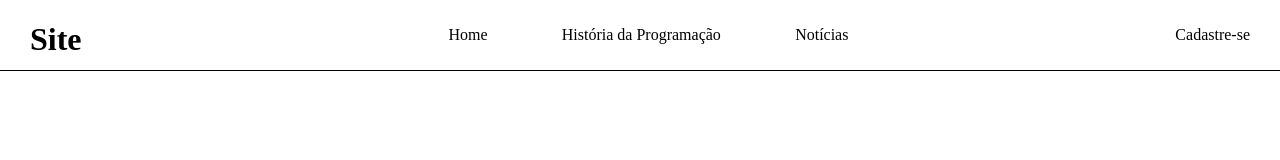
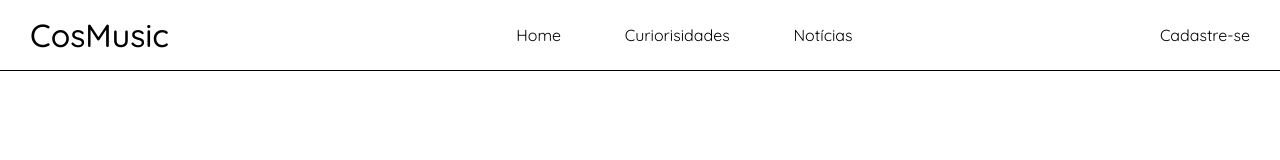
Before and after one commit to matheus-rosa11/Projeto-Individual-PI, a website: page public/index.html in a window 1280 px wide. Drawn offline with Linux system fonts and the light colour scheme.

Commit message:
Iniciando site individual - header

```diff
--- a/public/css/style.css
+++ b/public/css/style.css
@@ -1,11 +1,20 @@
+@import url('https://fonts.googleapis.com/css2?family=Quicksand:wght@300;400;500;600;700&display=swap');
+
 body {
     margin: 0;
+    font-family: 'Quicksand', sans-serif;
 }
 
 .header {
     display: flex;
     height: 70px;
-    border-bottom: solid 1px black;
+    border-bottom: solid 0.5px black;
+}
+
+.header h1 {
+    margin: 0px 30px;
+    align-self: center;
+    font-weight: 500;
 }
 
 .header .menu {
@@ -17,18 +26,22 @@ body {
     display: flex;
     align-items: center;
     width: 400px;
-    justify-content: space-between;
+    justify-content: space-around;
     list-style-type: none;
 }
 
-.header h1 {
-    margin-left: 30px;
+
+.header .btn_cadastro {
+    display: flex;
+    align-items: center;
+    margin: 0px 30px;
+    text-decoration: none;
+    color: black;
 }
 
 .header a {
     display: flex;
     align-items: center;
-    margin-right: 30px;
     text-decoration: none;
     color: black;
 }
--- a/public/index.html
+++ b/public/index.html
@@ -8,18 +8,28 @@
     <link rel="stylesheet" href="css/style.css">
 </head>
 <body>
+    <header>
         <div class="header">
-
-        <h1>Site</h1>
-
+            <a href="index.html">
+                <h1>CosMusic</h1>
+            </a>
             <div class="menu">
                 <ul>
                     <li>Home</li>
-                <li>História da Programação</li>
+                    <li>Curiorisidades</li>
                     <li>Notícias</li>
                 </ul>
             </div>
             <a href="cadastro.html" class="btn_cadastro">Cadastre-se</a>
         </div>
+    </header>
+
+    <main>
+
+    </main>
+
+    <footer>
+
+    </footer>
 </body>
 </html>
```
Lines whose indentation alone changed are shown as unchanged.
